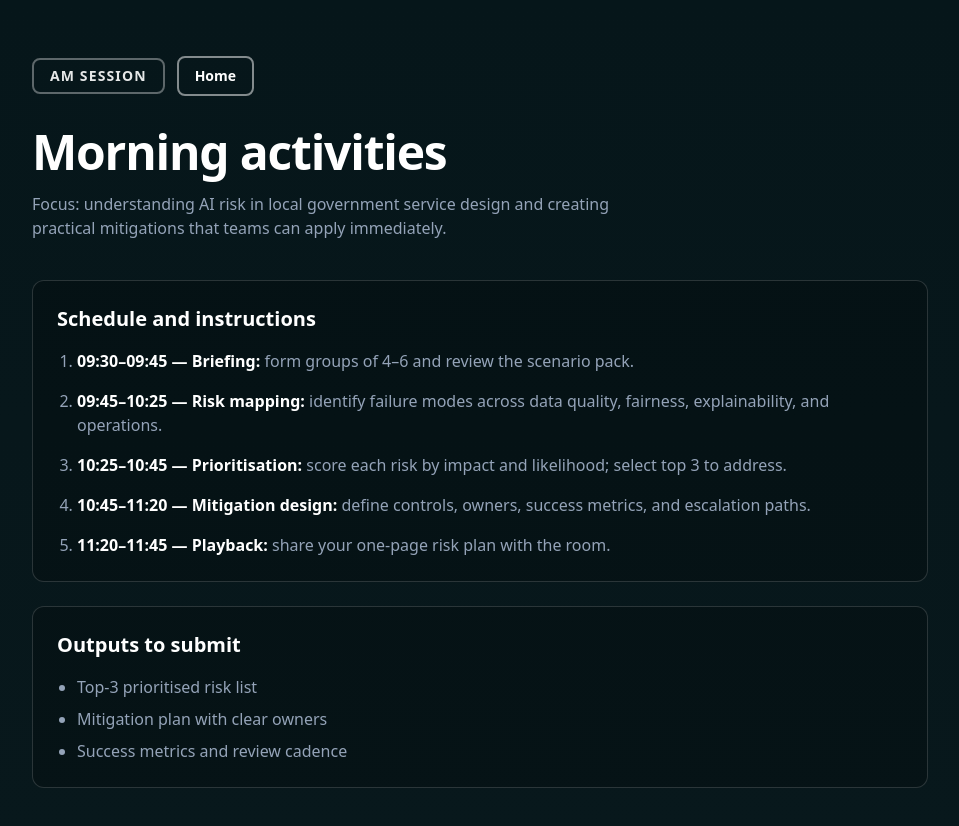
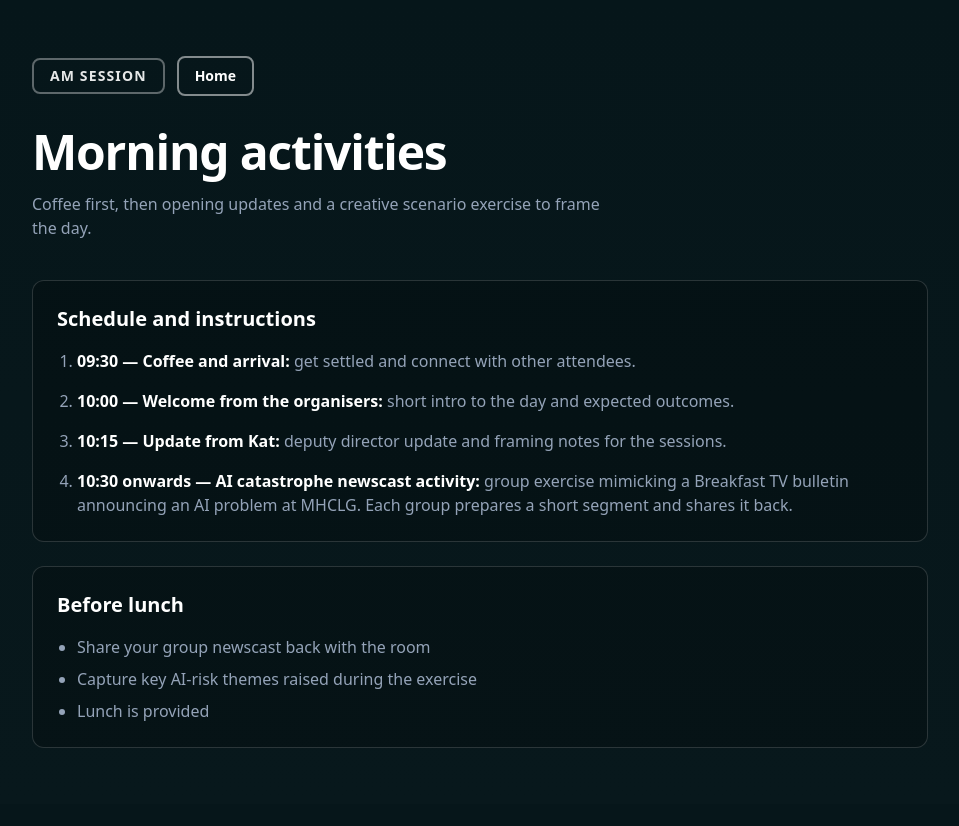
Before and after one commit to robbfox/localai, a Next.js app: page /activities/am in a window 1280 px wide. Shown: the top 826 px of the page, without its empty margins (160-1119 px from the left). After the commit the page ends 804 px from the top, so only its background shows below. Built offline with nearby package versions, Linux system fonts and the light colour scheme.

Commit message:
docs: update AM and PM activity schedules and session descriptions

```diff
--- a/src/app/activities/am/page.tsx
+++ b/src/app/activities/am/page.tsx
@@ -20,42 +20,42 @@ export default function AmActivitiesPage() {
           Morning activities
         </h1>
         <p className="mt-4 max-w-[65ch] text-text-dark-secondary">
-          Focus: understanding AI risk in local government service design and creating practical
-          mitigations that teams can apply immediately.
+          Coffee first, then opening updates and a creative scenario exercise to frame the day.
         </p>
 
         <section className="mt-10 rounded-xl border border-white/15 bg-black/20 p-6">
           <h2 className="text-xl font-bold">Schedule and instructions</h2>
           <ol className="mt-4 list-decimal space-y-4 pl-5 text-text-dark-secondary">
             <li>
-              <strong className="text-text-dark-primary">09:30–09:45 — Briefing:</strong> form
-              groups of 4–6 and review the scenario pack.
+              <strong className="text-text-dark-primary">09:30 — Coffee and arrival:</strong>{" "}
+              get settled and connect with other attendees.
             </li>
             <li>
-              <strong className="text-text-dark-primary">09:45–10:25 — Risk mapping:</strong>{" "}
-              identify failure modes across data quality, fairness, explainability, and operations.
+              <strong className="text-text-dark-primary">
+                10:00 — Welcome from the organisers:
+              </strong>{" "}
+              short intro to the day and expected outcomes.
             </li>
             <li>
-              <strong className="text-text-dark-primary">10:25–10:45 — Prioritisation:</strong>{" "}
-              score each risk by impact and likelihood; select top 3 to address.
+              <strong className="text-text-dark-primary">10:15 — Update from Kat:</strong>{" "}
+              deputy director update and framing notes for the sessions.
             </li>
             <li>
-              <strong className="text-text-dark-primary">10:45–11:20 — Mitigation design:</strong>{" "}
-              define controls, owners, success metrics, and escalation paths.
-            </li>
-            <li>
-              <strong className="text-text-dark-primary">11:20–11:45 — Playback:</strong> share
-              your one-page risk plan with the room.
+              <strong className="text-text-dark-primary">
+                10:30 onwards — AI catastrophe newscast activity:
+              </strong>{" "}
+              group exercise mimicking a Breakfast TV bulletin announcing an AI problem at MHCLG.
+              Each group prepares a short segment and shares it back.
             </li>
           </ol>
         </section>
 
         <section className="mt-6 rounded-xl border border-white/15 bg-black/20 p-6">
-          <h2 className="text-xl font-bold">Outputs to submit</h2>
+          <h2 className="text-xl font-bold">Before lunch</h2>
           <ul className="mt-4 list-disc space-y-2 pl-5 text-text-dark-secondary">
-            <li>Top-3 prioritised risk list</li>
-            <li>Mitigation plan with clear owners</li>
-            <li>Success metrics and review cadence</li>
+            <li>Share your group newscast back with the room</li>
+            <li>Capture key AI-risk themes raised during the exercise</li>
+            <li>Lunch is provided</li>
           </ul>
         </section>
       </div>
--- a/src/app/activities/pm/page.tsx
+++ b/src/app/activities/pm/page.tsx
@@ -20,42 +20,33 @@ export default function PmActivitiesPage() {
           Afternoon activities
         </h1>
         <p className="mt-4 max-w-[65ch] text-text-dark-secondary">
-          Focus: prototyping safeguards and delivery patterns so teams can move from strategy to
-          implementation with confidence.
+          Afternoon programme starts after lunch, with optional warm-up activities before the main
+          session.
         </p>
 
         <section className="mt-10 rounded-xl border border-white/15 bg-black/20 p-6">
           <h2 className="text-xl font-bold">Schedule and instructions</h2>
           <ol className="mt-4 list-decimal space-y-4 pl-5 text-text-dark-secondary">
             <li>
-              <strong className="text-text-dark-primary">13:30–13:45 — Kick-off:</strong> recap
-              morning outputs and choose one priority risk to tackle.
+              <strong className="text-text-dark-primary">After lunch — Optional music session:</strong>{" "}
+              informal creative session if attendees are interested.
             </li>
             <li>
-              <strong className="text-text-dark-primary">13:45–14:35 — Safeguard build:</strong>{" "}
-              design workflow checks, human review points, and monitoring alerts.
+              <strong className="text-text-dark-primary">PM session proper:</strong> main afternoon
+              activities begin after the optional session.
             </li>
             <li>
-              <strong className="text-text-dark-primary">14:35–15:15 — Prototype sprint:</strong>{" "}
-              draft a lightweight operating model (roles, data flow, fallback plan).
-            </li>
-            <li>
-              <strong className="text-text-dark-primary">15:15–15:45 — Peer challenge:</strong>{" "}
-              swap plans with another group for stress testing and feedback.
-            </li>
-            <li>
-              <strong className="text-text-dark-primary">15:45–16:20 — Final playback:</strong>{" "}
-              present your final approach and first 30-day action plan.
+              <strong className="text-text-dark-primary">Whole team activity:</strong> LocalAI Bingo.
             </li>
           </ol>
         </section>
 
         <section className="mt-6 rounded-xl border border-white/15 bg-black/20 p-6">
-          <h2 className="text-xl font-bold">Outputs to submit</h2>
+          <h2 className="text-xl font-bold">Notes</h2>
           <ul className="mt-4 list-disc space-y-2 pl-5 text-text-dark-secondary">
-            <li>Safeguard workflow diagram</li>
-            <li>Owner-by-owner implementation plan</li>
-            <li>30-day action list with milestones</li>
+            <li>Lunch is provided before the afternoon activities</li>
+            <li>The exact PM run order will be confirmed on the day</li>
+            <li>LocalAI Bingo is currently marked as TBC</li>
           </ul>
         </section>
       </div>
```
